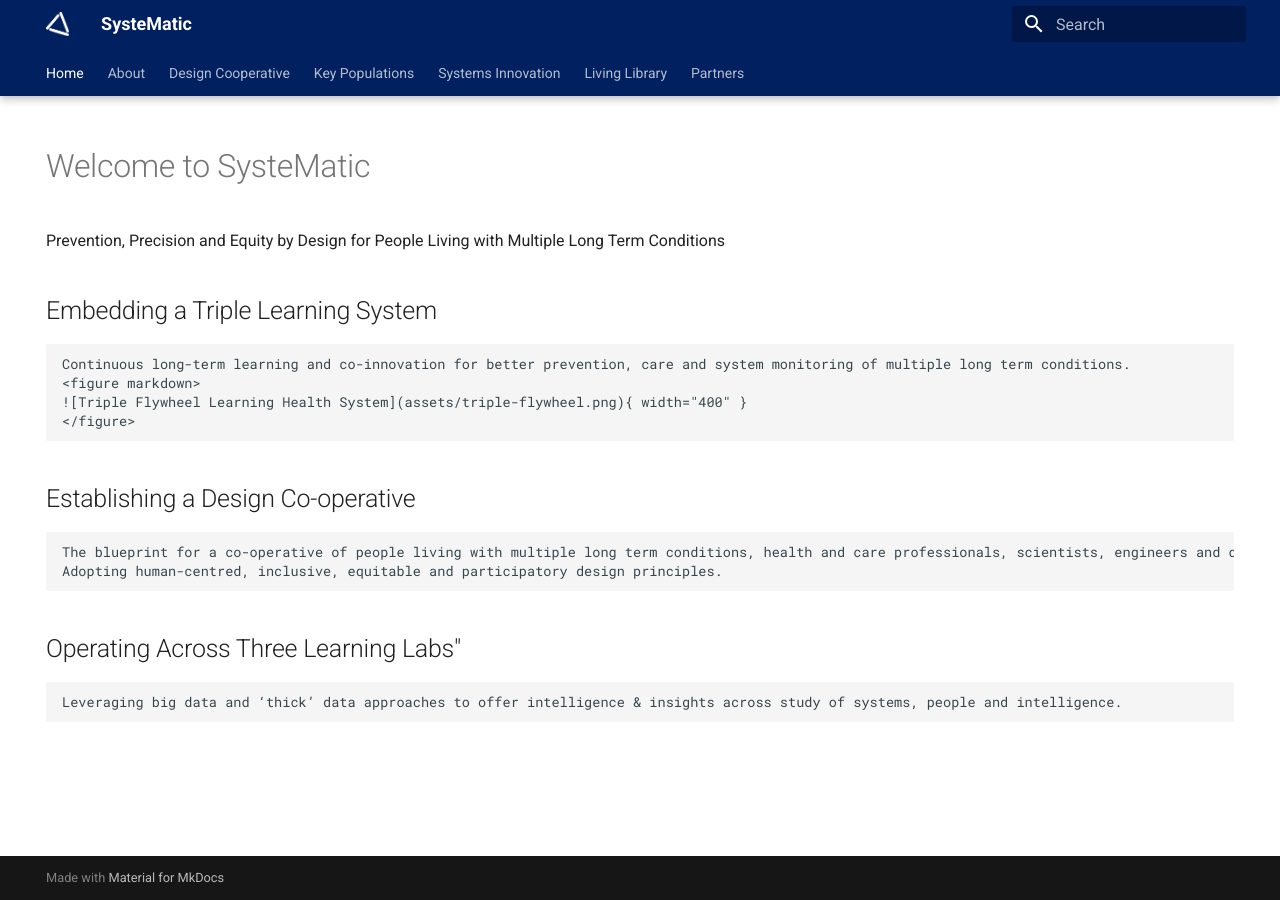
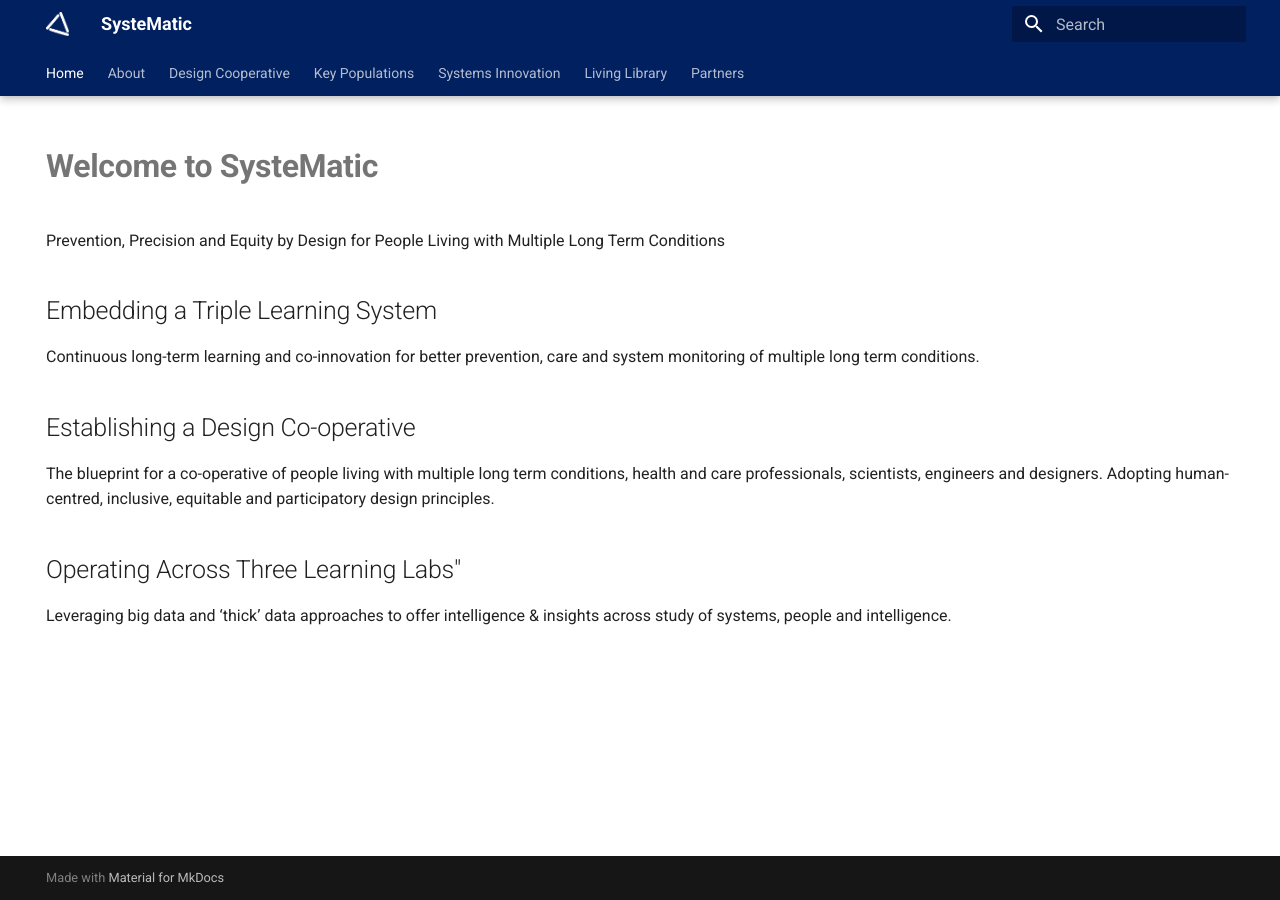
Before and after one commit to systematic-uol/systematic-uol.github.io, an MkDocs documentation site: the page built from docs/index.md, in a window 1280 px wide. Built offline with MkDocs 1.6.1 and Material for MkDocs 9.7.7, drawn with Linux system fonts in a browser that asks for light colours.

Commit message:
Update index.md

```diff
--- a/docs/index.md
+++ b/docs/index.md
@@ -4,18 +4,15 @@ hide:
   - toc
 ---
 
-# Welcome to SysteMatic
+# **Welcome to SysteMatic**
 Prevention, Precision and Equity by Design for People Living with Multiple Long Term Conditions
 
 ## Embedding a Triple Learning System
-    Continuous long-term learning and co-innovation for better prevention, care and system monitoring of multiple long term conditions.
-    <figure markdown>
-    ![Triple Flywheel Learning Health System](assets/triple-flywheel.png){ width="400" }
-    </figure>
+Continuous long-term learning and co-innovation for better prevention, care and system monitoring of multiple long term conditions.
 
 ## Establishing a Design Co-operative
-    The blueprint for a co-operative of people living with multiple long term conditions, health and care professionals, scientists, engineers and designers.
-    Adopting human-centred, inclusive, equitable and participatory design principles.
+The blueprint for a co-operative of people living with multiple long term conditions, health and care professionals, scientists, engineers and designers.
+Adopting human-centred, inclusive, equitable and participatory design principles.
 
 ## Operating Across Three Learning Labs"
-    Leveraging big data and ‘thick’ data approaches to offer intelligence & insights across study of systems, people and intelligence.
+Leveraging big data and ‘thick’ data approaches to offer intelligence & insights across study of systems, people and intelligence.
```
